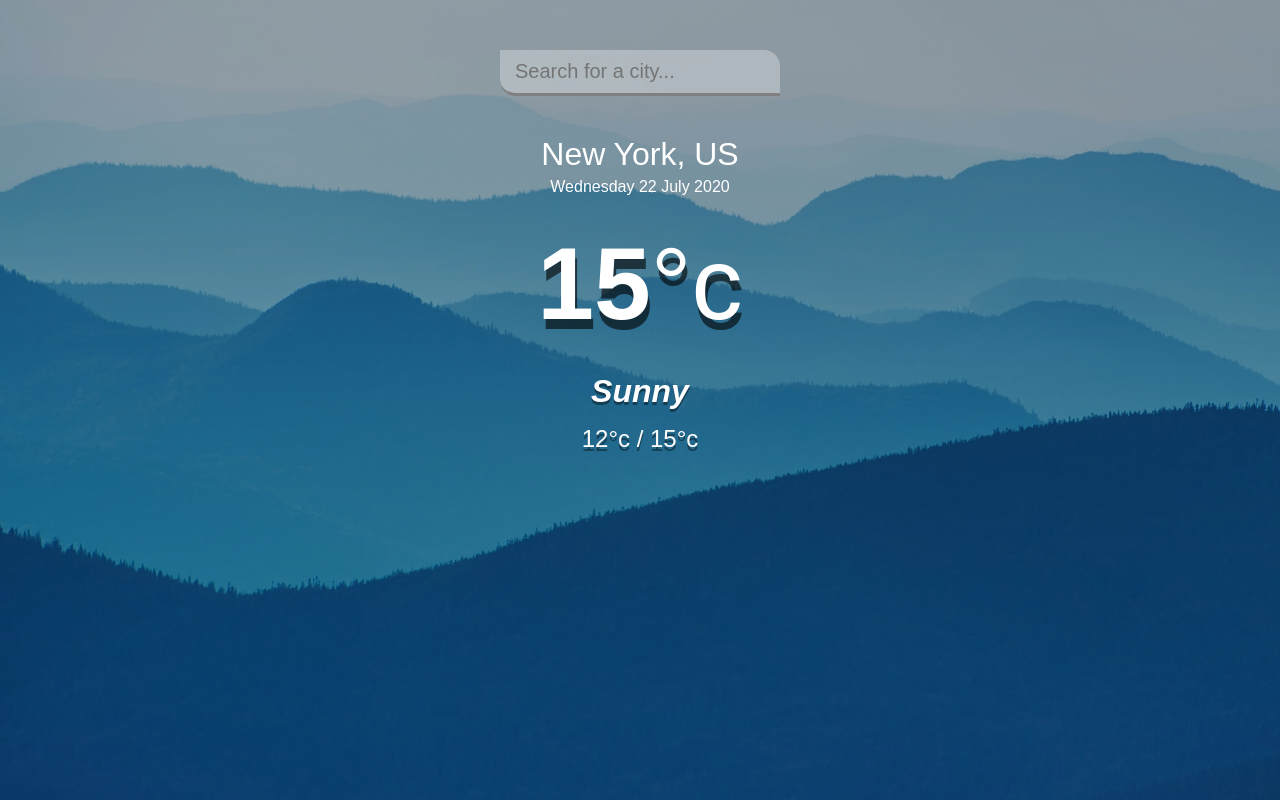
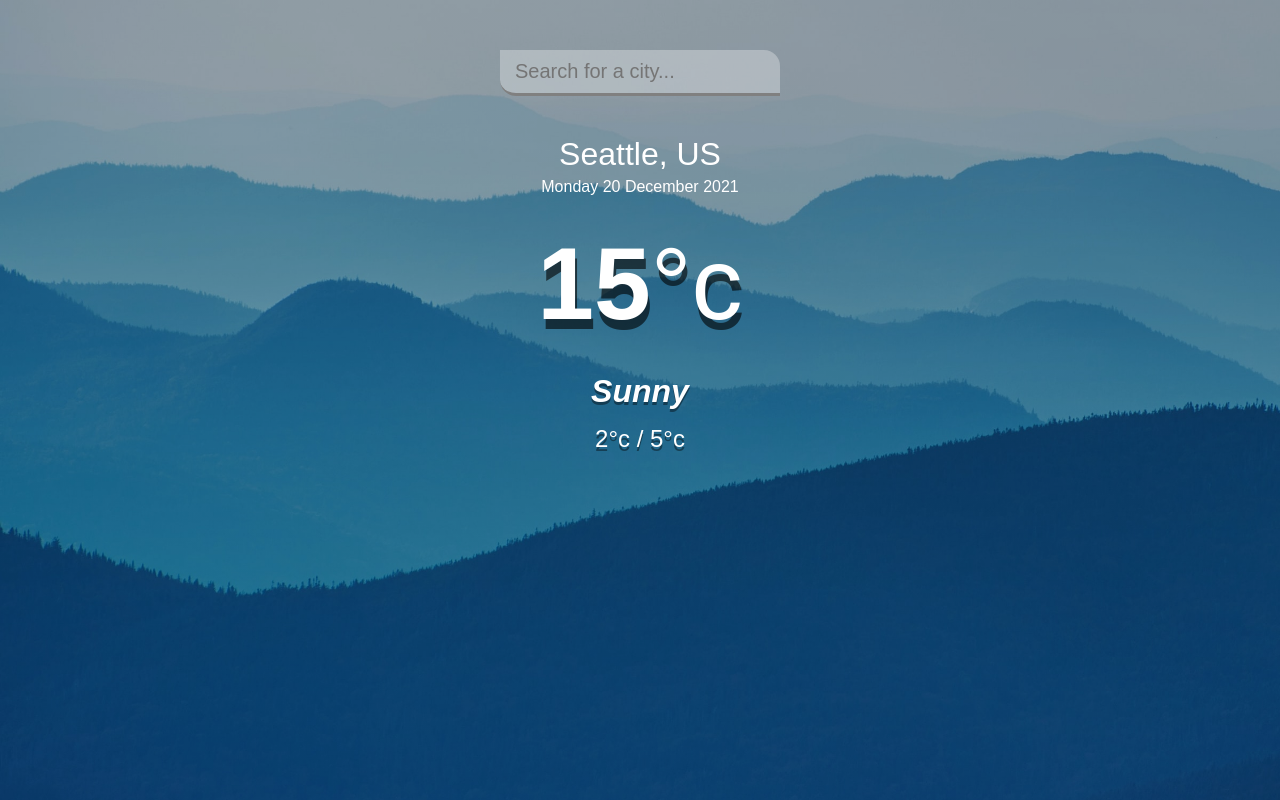
Before and after one commit to prak895/Weather-App, a plain HTML site: page index.html in a window 1280 px wide. Drawn offline with Linux system fonts and the light colour scheme.

Commit message:
Update index.html

```diff
--- a/index.html
+++ b/index.html
@@ -13,13 +13,13 @@
     </header>
     <main>
       <section class="location">
-        <div class="city">New York, US</div>
-        <div class="date">Wednesday 22 July 2020</div>
+        <div class="city">Seattle, US</div>
+        <div class="date">Monday 20 December 2021</div>
       </section>
       <div class="current">
         <div class="temp">15<span>°c</span></div>
         <div class="weather">Sunny</div>
-        <div class="hi-low">12°c / 15°c</div>
+        <div class="hi-low">2°c / 5°c</div>
       </div>
     </main>
   </div>
```
